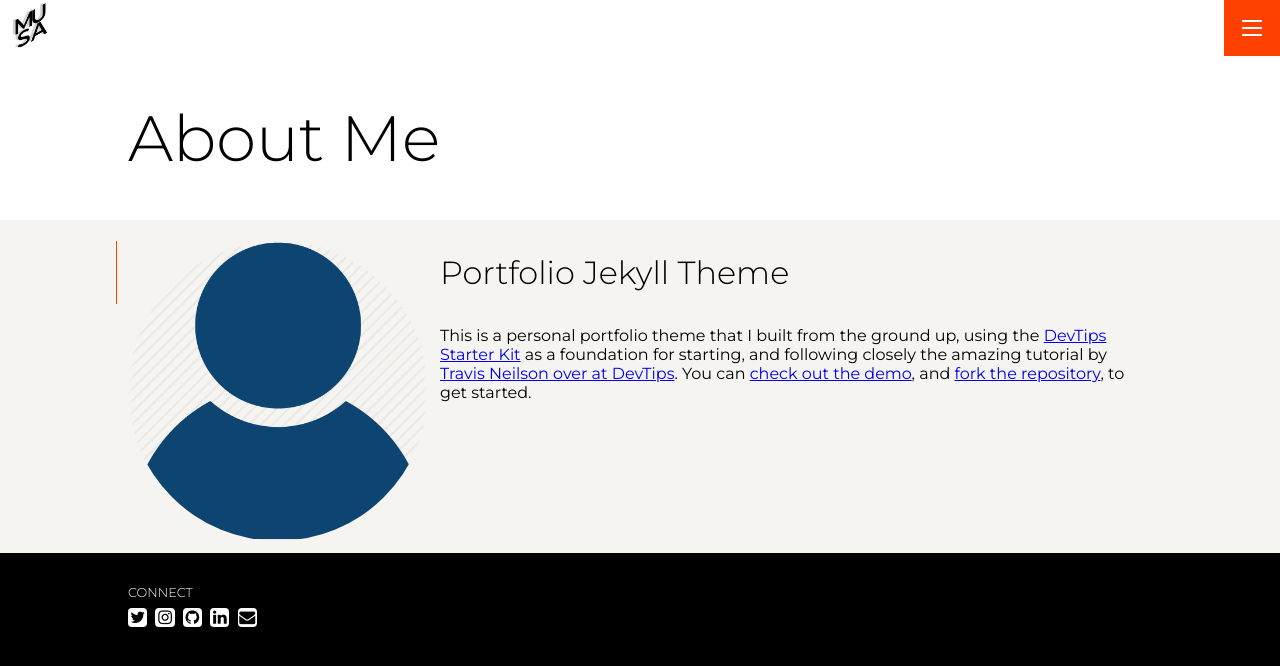
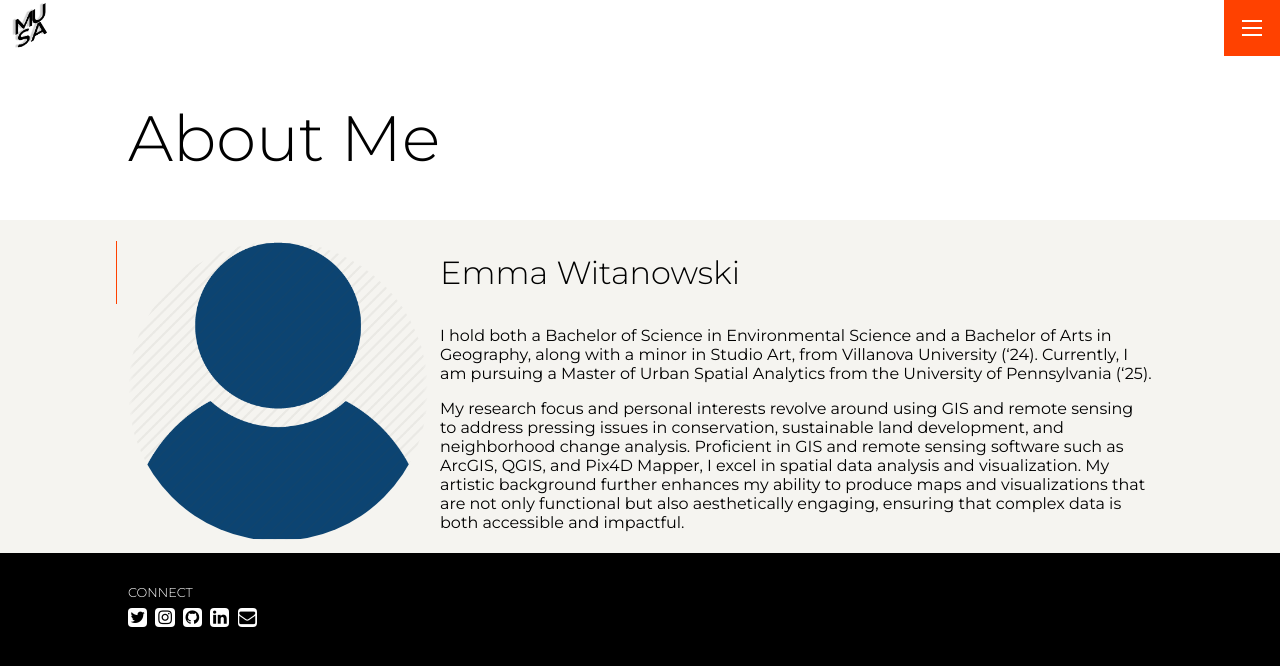
Before and after one commit to emmawita/portfolio, a Jekyll site: the page built from pages/about.md, in a window 1280 px wide. Shown: the top 666 px of the page. Built offline with Jekyll 4.4.1, drawn with Linux system fonts in a browser that asks for light colours.

Commit message:
Update about.md
Updated the "about me" section and added a brief statement

```diff
--- a/pages/about.md
+++ b/pages/about.md
@@ -5,6 +5,8 @@ headshot: /assets/img/headshot.webp
 permalink: /about
 ---
 
-# Portfolio Jekyll Theme
+# Emma Witanowski
 
-This is a personal portfolio theme that I built from the ground up, using the [DevTips Starter Kit](http://devtipsstarterkit.com/) as a foundation for starting, and following closely the amazing tutorial by [Travis Neilson over at DevTips](https://www.youtube.com/watch?v=T6jKLsxbFg4&list=PL0CB3OvPhDA_STygmp3sDenx3UpdOMk7P). You can [check out the demo](lenpaul.github.io/portfolio-jekyll-theme/), and [fork the repository](https://github.com/LeNPaul/portfolio-jekyll-theme/fork), to get started.
+I hold both a Bachelor of Science in Environmental Science and a Bachelor of Arts in Geography, along with a minor in Studio Art, from Villanova University ('24). Currently, I am pursuing a Master of Urban Spatial Analytics from the University of Pennsylvania ('25).
+
+My research focus and personal interests revolve around using GIS and remote sensing to address pressing issues in conservation, sustainable land development, and neighborhood change analysis. Proficient in GIS and remote sensing software such as ArcGIS, QGIS, and Pix4D Mapper, I excel in spatial data analysis and visualization. My artistic background further enhances my ability to produce maps and visualizations that are not only functional but also aesthetically engaging, ensuring that complex data is both accessible and impactful.
```
